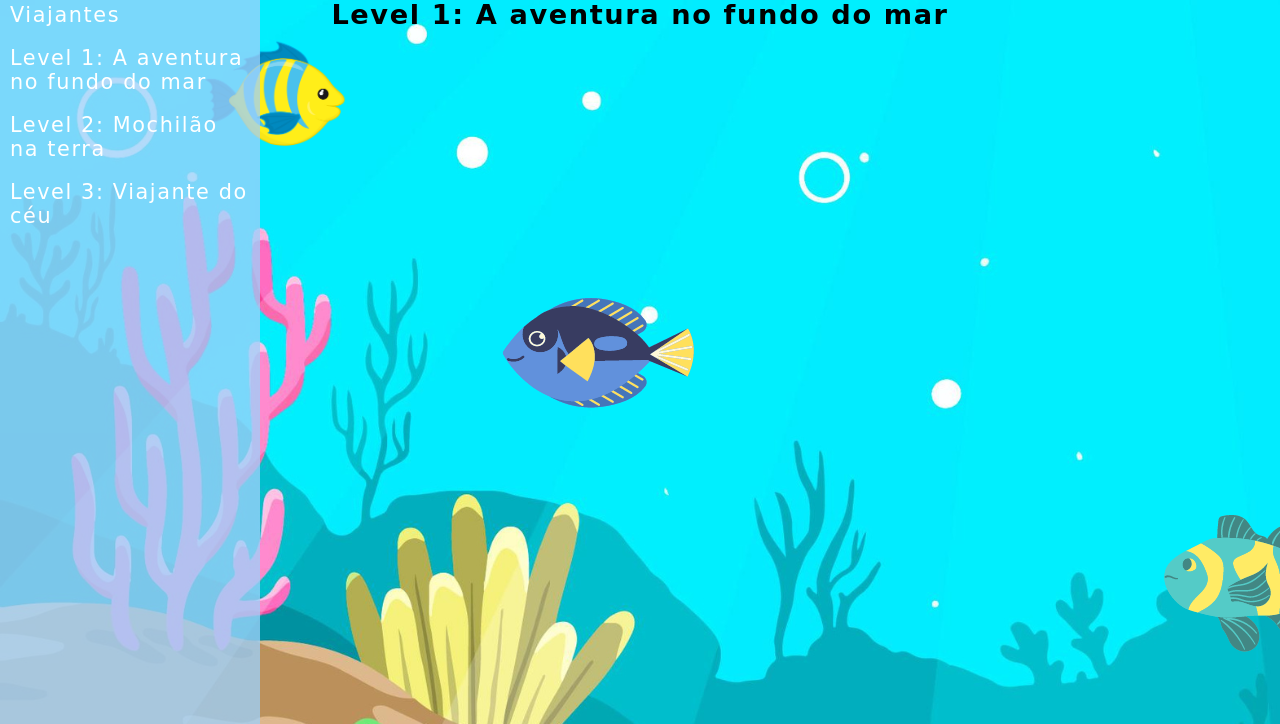
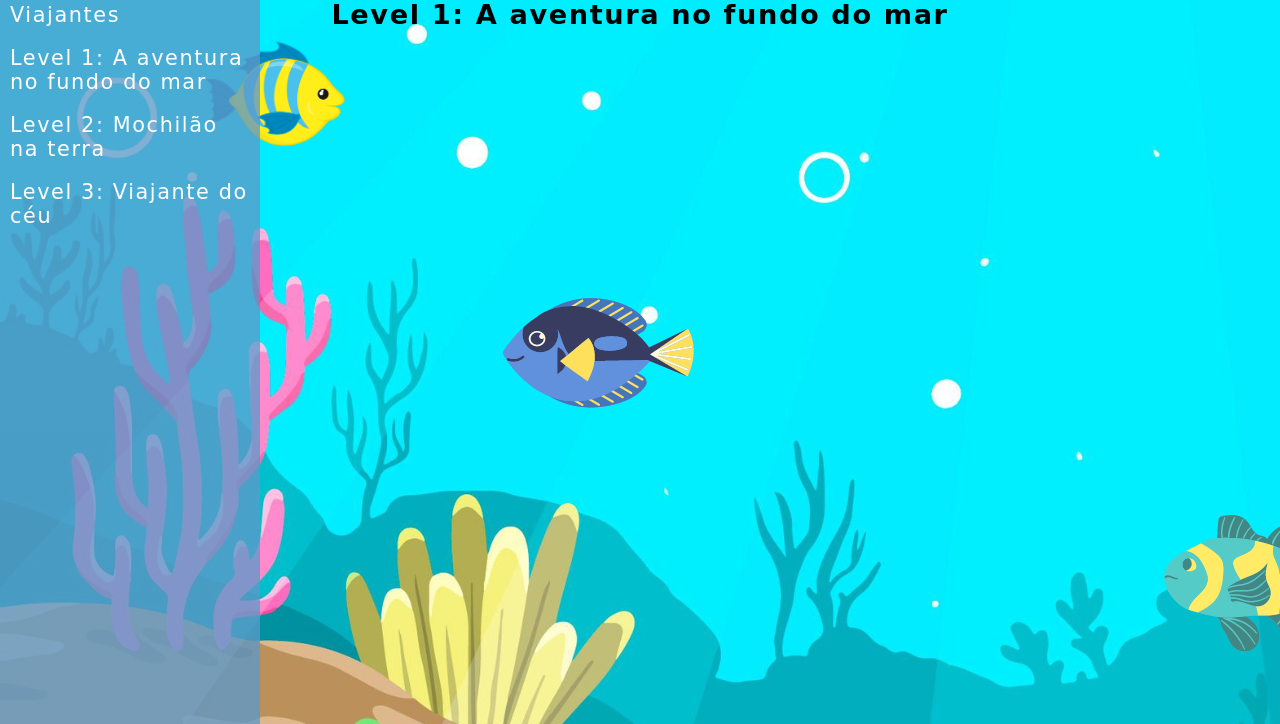
Before and after one commit to nOpfiNe/Jogo-Site, a plain HTML site: page level1.html in a window 1280 px wide. Shown: the part 76-800 px from the top of the page. Drawn offline with Linux system fonts and the light colour scheme; files whose address does not match are found by name; a web font is replaced by a local one.

Commit message:
Update level1.css

```diff
--- a/assets/css/level/mar/level1.css
+++ b/assets/css/level/mar/level1.css
@@ -79,7 +79,7 @@ header{
 .menu{
     width: var(--menu-size);
     height: 100%;
-    background-color: hsla(207, 90%, 80%, 0.774) ;
+    background-color:  hsla(207, 50%, 58%, 0.774) ;
     position: fixed;
     top: 0;
 }
```
